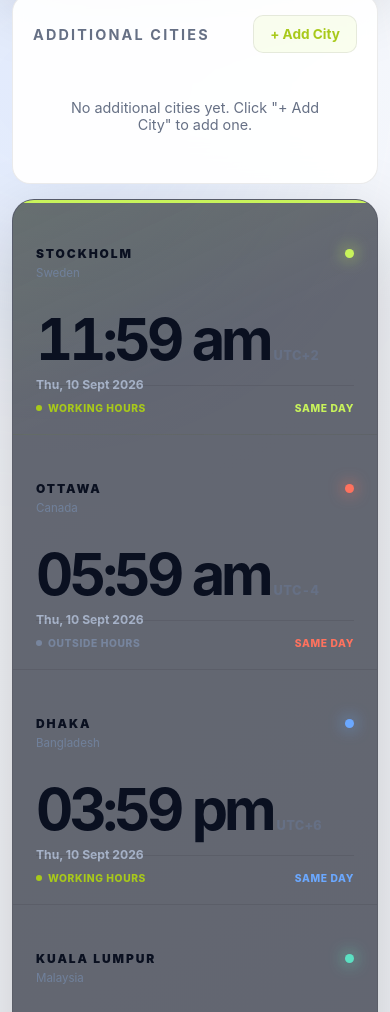
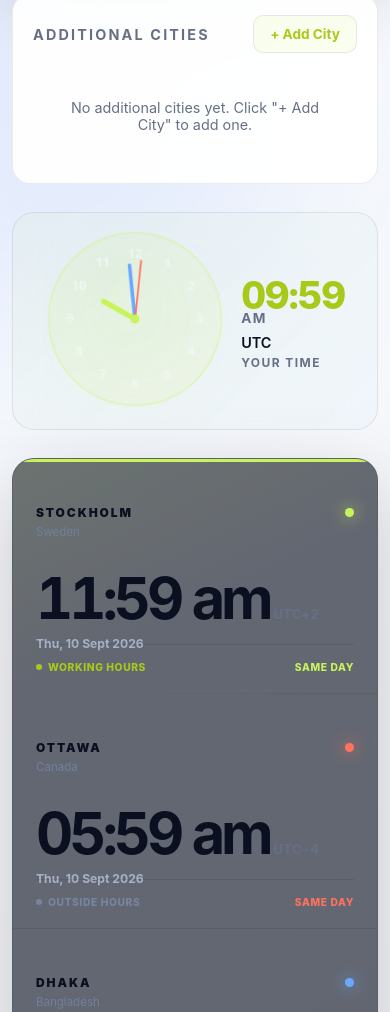
Before and after one commit to IshmamUShaheed/World-clock, a website: page index.html in a window 390 px wide. Shown: the part 801-1813 px from the top of the page. Drawn offline with Linux system fonts and the light colour scheme.

Commit message:
Add live clock widget showing user's local timezone
Features:
- Analog clock with hour/minute/second hands
- Digital time display (12-hour format with AM/PM)
- Auto-detects user's browser timezone
- Live updates every second
- Shows current timezone name
- Styled with lime/blue/coral colors matching app theme
- Responsive design for mobile
- Positioned between status row and comparison clocks

The clock syncs with the user's system timezone and updates in real-time, providing a quick reference to their local time while comparing with other timezones.

```diff
--- a/app.js
+++ b/app.js
@@ -49,7 +49,12 @@ const el = {
   citySuggestions: document.querySelector("#city-suggestions"),
   cityAddConfirm: document.querySelector("#city-add-confirm"),
   cityCancel: document.querySelector("#city-cancel"),
-  citiesList: document.querySelector("#cities-list")
+  citiesList: document.querySelector("#cities-list"),
+  analogClock: document.querySelector("#analog-clock"),
+  digitalTime: document.querySelector("#digital-time"),
+  digitalPeriod: document.querySelector("#digital-period"),
+  userTimezone: document.querySelector("#user-timezone"),
+  userLocation: document.querySelector("#user-location")
 };
 
 // Theme Management
@@ -491,7 +496,112 @@ function loadFavoriteCities() {
   }
 }
 
-// Initialize
+function getUserTimezone() {
+  try {
+    return Intl.DateTimeFormat().resolvedOptions().timeZone;
+  } catch (e) {
+    return "Unknown";
+  }
+}
+
+function drawAnalogClock() {
+  const canvas = el.analogClock;
+  if (!canvas) return;
+
+  const ctx = canvas.getContext("2d");
+  const radius = canvas.width / 2;
+  const now = new Date();
+  const hours = now.getHours();
+  const minutes = now.getMinutes();
+  const seconds = now.getSeconds();
+
+  // Clear canvas
+  ctx.clearRect(0, 0, canvas.width, canvas.height);
+
+  // Draw circle
+  ctx.fillStyle = "rgba(200, 243, 91, 0.1)";
+  ctx.beginPath();
+  ctx.arc(radius, radius, radius - 4, 0, Math.PI * 2);
+  ctx.fill();
+
+  ctx.strokeStyle = "rgba(200, 243, 91, 0.3)";
+  ctx.lineWidth = 2;
+  ctx.beginPath();
+  ctx.arc(radius, radius, radius - 4, 0, Math.PI * 2);
+  ctx.stroke();
+
+  // Draw numbers
+  ctx.fillStyle = "rgba(245, 247, 251, 0.7)";
+  ctx.font = "bold 14px system-ui";
+  ctx.textAlign = "center";
+  ctx.textBaseline = "middle";
+  for (let i = 1; i <= 12; i++) {
+    const ang = i * Math.PI / 6;
+    const x = radius + Math.sin(ang) * (radius - 28);
+    const y = radius - Math.cos(ang) * (radius - 28);
+    ctx.fillText(i.toString(), x, y);
+  }
+
+  // Draw hour hand
+  ctx.strokeStyle = "#c8f35b";
+  ctx.lineWidth = 6;
+  ctx.lineCap = "round";
+  ctx.beginPath();
+  const hourAngle = (hours % 12) * Math.PI / 6 + minutes * Math.PI / (6 * 60);
+  ctx.moveTo(radius, radius);
+  ctx.lineTo(radius + Math.sin(hourAngle) * (radius - 60), radius - Math.cos(hourAngle) * (radius - 60));
+  ctx.stroke();
+
+  // Draw minute hand
+  ctx.strokeStyle = "#6ba8ff";
+  ctx.lineWidth = 4;
+  ctx.beginPath();
+  const minuteAngle = minutes * Math.PI / 30 + seconds * Math.PI / (30 * 60);
+  ctx.moveTo(radius, radius);
+  ctx.lineTo(radius + Math.sin(minuteAngle) * (radius - 40), radius - Math.cos(minuteAngle) * (radius - 40));
+  ctx.stroke();
+
+  // Draw second hand
+  ctx.strokeStyle = "#ff725e";
+  ctx.lineWidth = 2;
+  ctx.beginPath();
+  const secondAngle = seconds * Math.PI / 30;
+  ctx.moveTo(radius, radius);
+  ctx.lineTo(radius + Math.sin(secondAngle) * (radius - 35), radius - Math.cos(secondAngle) * (radius - 35));
+  ctx.stroke();
+
+  // Draw center dot
+  ctx.fillStyle = "#c8f35b";
+  ctx.beginPath();
+  ctx.arc(radius, radius, 5, 0, Math.PI * 2);
+  ctx.fill();
+}
+
+function updateLiveClock() {
+  const now = new Date();
+
+  // Format time
+  const hours12 = now.getHours() % 12 || 12;
+  const minutes = now.getMinutes();
+  const seconds = now.getSeconds();
+  const period = now.getHours() >= 12 ? "PM" : "AM";
+
+  el.digitalTime.textContent = `${String(hours12).padStart(2, "0")}:${String(minutes).padStart(2, "0")}`;
+  el.digitalPeriod.textContent = period;
+
+  // Update timezone info
+  const tz = getUserTimezone();
+  el.userTimezone.textContent = tz;
+
+  // Draw analog clock
+  drawAnalogClock();
+}
+
+// Start live clock updates
+if (el.analogClock) {
+  updateLiveClock();
+  setInterval(updateLiveClock, 1000);
+}
 initTheme();
 ZONES.forEach(z => el.anchor.add(new Option(`${z.city}, ${z.country}`, z.id)));
 populateCityDropdown();
--- a/index.html
+++ b/index.html
@@ -85,6 +85,22 @@
       <p>Tap any city to make it the starting point</p>
     </div>
 
+    <section class="live-clock-widget">
+      <div class="live-clock-container">
+        <div class="live-clock-content">
+          <div class="analog-clock-wrapper">
+            <canvas id="analog-clock" width="200" height="200"></canvas>
+          </div>
+          <div class="digital-clock-wrapper">
+            <div class="digital-time" id="digital-time">00:00</div>
+            <div class="digital-period" id="digital-period">AM</div>
+            <div class="user-timezone" id="user-timezone">Loading...</div>
+            <div class="user-location" id="user-location">Your Time</div>
+          </div>
+        </div>
+      </div>
+    </section>
+
     <section class="clock-grid" id="clock-grid" aria-live="polite"></section>
 
     <section class="share-bar">
@@ -137,7 +153,7 @@
   </dialog>
 
   <div class="toast" id="toast" role="status" aria-live="polite"></div>
-  <script src="timezones.js?v=3"></script>
-  <script src="app.js?v=3"></script>
+  <script src="timezones.js?v=4"></script>
+  <script src="app.js?v=4"></script>
 </body>
 </html>
--- a/styles.css
+++ b/styles.css
@@ -144,6 +144,24 @@ h1 em { color: transparent; -webkit-text-stroke: 1.5px rgba(245,247,251,.64); fo
 .status-row { display: flex; justify-content: space-between; color: #6f7d96; font-size: .72rem; margin: 18px 3px 12px; }
 .status-row p { margin: 0; }
 
+.live-clock-widget { margin: 28px 0; padding: 20px; border: 1px solid var(--line); border-radius: 22px; background: linear-gradient(135deg, rgba(200,243,91,.06), rgba(100,200,255,.04)); backdrop-filter: blur(18px); }
+.live-clock-container { display: flex; justify-content: center; }
+.live-clock-content { display: flex; align-items: center; gap: 28px; }
+.analog-clock-wrapper { position: relative; }
+#analog-clock { width: 180px; height: 180px; filter: drop-shadow(0 8px 24px rgba(200,243,91,.2)); }
+.digital-clock-wrapper { text-align: left; }
+.digital-time { font-size: 3.2rem; font-weight: 800; color: var(--lime); letter-spacing: -0.03em; font-variant-numeric: tabular-nums; }
+.digital-period { font-size: 1rem; color: var(--muted); font-weight: 700; margin-top: -8px; letter-spacing: 0.1em; }
+.user-timezone { font-size: 0.9rem; color: var(--ink); font-weight: 600; margin-top: 8px; }
+.user-location { font-size: 0.75rem; color: var(--muted); font-weight: 700; letter-spacing: 0.12em; text-transform: uppercase; margin-top: 4px; }
+
+@media (max-width: 590px) {
+  .live-clock-content { gap: 16px; }
+  .digital-time { font-size: 2.4rem; }
+  .digital-period { font-size: 0.85rem; }
+  .live-clock-widget { padding: 16px; }
+}
+
 .working-badge { display: inline-block; padding: 6px 12px; border-radius: 20px; font-size: 0.75rem; font-weight: 700; margin-left: 12px; letter-spacing: 0.05em; }
 .working-badge.good { background: rgba(200,243,91,.2); color: #a8c91a; }
 .working-badge.warning { background: rgba(255,193,7,.2); color: #ffc107; }
```
